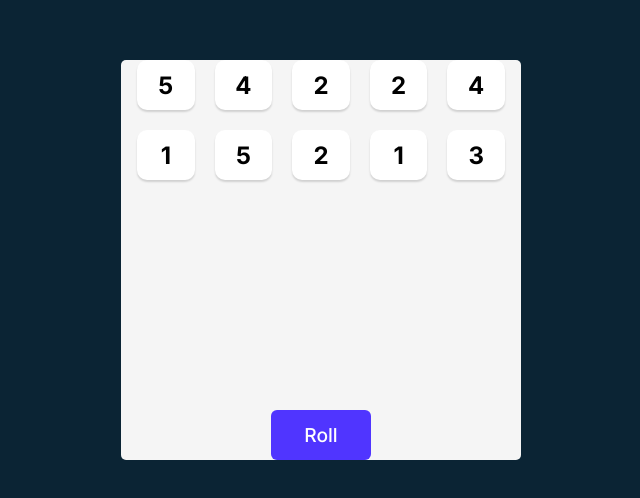
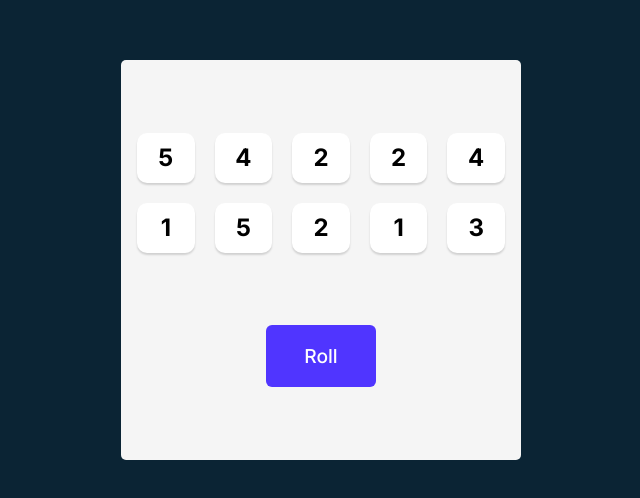
Before and after one commit to bmacmill/tenzied-ts-react, a React (Vite) app: page / in a window 1280 px wide. Shown: the part 140-638 px from the top of the page, without its empty margins (319-959 px from the left). Built offline with nearby package versions, Linux system fonts and the light colour scheme.

Commit message:
css fixes
removed some redundant css on the root div

```diff
--- a/src/App.css
+++ b/src/App.css
@@ -14,21 +14,24 @@ body {
   font-family: "Inter", serif;
 }
 
-div#root {
+/* div#root {
   height: 100%;
   width: 100%;
   max-height: 400px;
   width: 400px;
   min-width: 400px;
-}
+} */
 
 main {
   background-color: #F5F5F5;
-  height: 100%;
+  /* height: 100%; */
   border-radius: 5px;
+  min-height: 400px;
+  width: 400px;
+  min-width: 400px;
   display: flex;
   flex-direction: column;
-  justify-content: space-between;
+  justify-content: space-evenly;
   align-items: center;
 
 }
@@ -45,11 +48,14 @@ main {
 
 .Roll-btn{
     font-family: "Inter", serif;
-    height: 50px;
-    width: 100px;
+    /* height: 50px;
+    width: 100px; */
     border: none;
     border-radius: 6px;
     background-color: #5035FF;
     color: white;
     font-size: 1.2rem;
+    cursor: pointer;
+    padding: 1em 2em;
+    text-align: center;
 }
--- a/src/App.tsx
+++ b/src/App.tsx
@@ -1,12 +1,12 @@
 import React from "react"
-
 import './App.css'
 import Die from "./Die"
 
 function App() {
 
   // initial dice state
-  const [diceArray, setDiceArray] = React.useState(generatePlayingDice())
+  const [diceArray, setDiceArray] = React.useState(()=> generatePlayingDice())
+
 
 
   // generate full array of 10 dice
--- a/src/Die.jsx
+++ b/src/Die.tsx
@@ -1,4 +1,5 @@
 import React from "react"
+
 import "./Die.css"
 
 export default function Die({number}){
```
